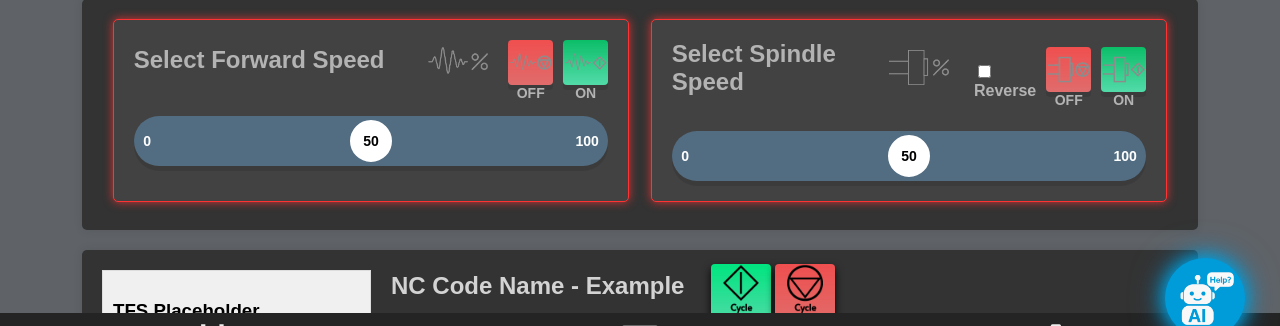
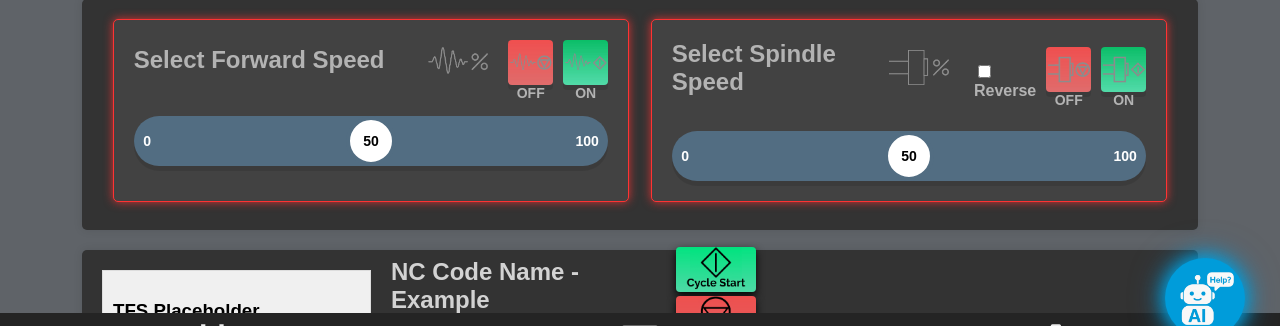
Before and after one commit to asadhky/PTWKompaki, a Flask app: page /ask in a window 1280 px wide. Shown: the part 427-753 px from the top of the page. Run offline with Flask 3, Linux system fonts and the light colour scheme; parts of the project's set-up code (start-up, migrations or seed data) failed here and were passed over; some libraries are stand-ins or nearby versions.

Commit message:
Larger Buttons

```diff
--- a/static/css/style.css
+++ b/static/css/style.css
@@ -1133,8 +1133,8 @@
 }
 
 .cycle-btn {
-    width: 60px;
-    height: 60px;
+    width: 80px;
+    height: 45px;
     /* aspect-ratio: 1 / 1;  */
     border: none;
     background: none;
--- a/templates/index.html
+++ b/templates/index.html
@@ -154,7 +154,7 @@
         }
 
         .terminal-output {
-            margin-top: 220px;
+            margin-top: 20px;
             padding: 10px;
             background-color: #333;
             color: #d3d3d3;
@@ -523,10 +523,10 @@
                             <h2>NC Code Name - Example</h2>
                             <div class="terminal-buttons">
                                 <button id="auto-cycle-button" class="cycle-btn">
-                                    <img src="../static/cyclestart.jpg" alt="Auto" />
+                                    <img src="../static/cyclestartv2.jpg" alt="Auto" />
                                   </button>
                                   <button id="stop-cycle-button" class="cycle-btn">
-                                    <img src="../static/cyclestop.jpg" alt="Stop" />
+                                    <img src="../static/cyclestopv2.jpg" alt="Stop" />
                                   </button>
                             </div>
                         </div>
@@ -539,7 +539,7 @@
 
                     <!-- Existing live feed (keeps its current width) -->
                     <div id="live-feed">
-                        <img src="https://komp.loca.lt/" alt="CNC Camera Feed">
+                        <img src="https://nice-octopus-49.loca.lt" alt="CNC Camera Feed">
                     </div>
                 </div>
 
```
Also changed, not shown: static/cyclestartv2.jpg (added), static/cyclestopv2.jpg (added).
